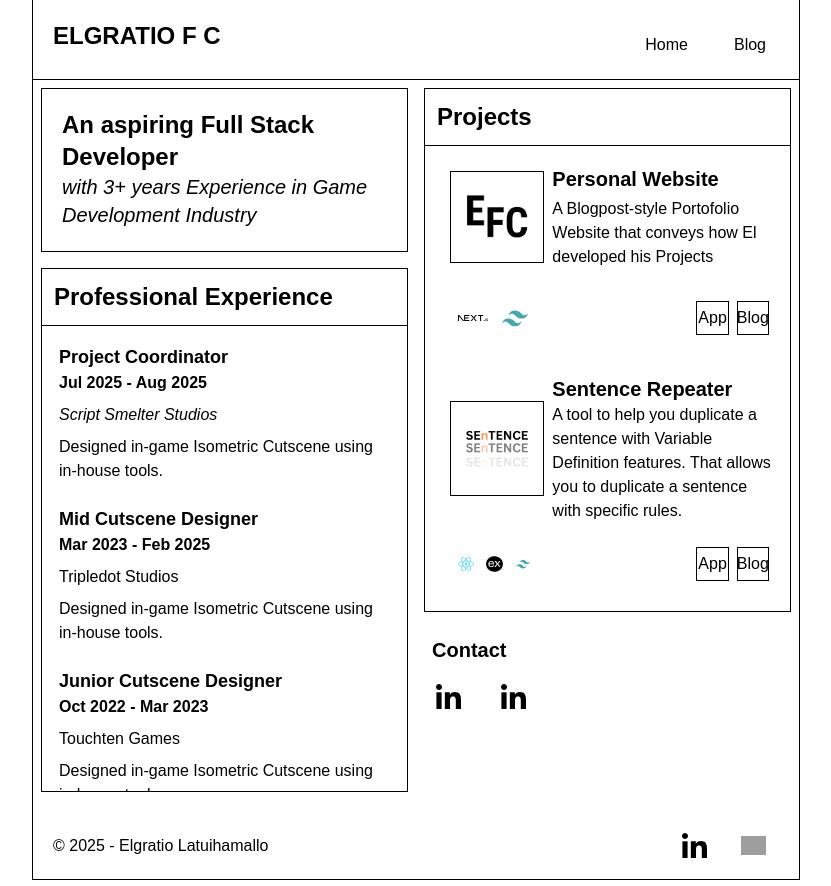
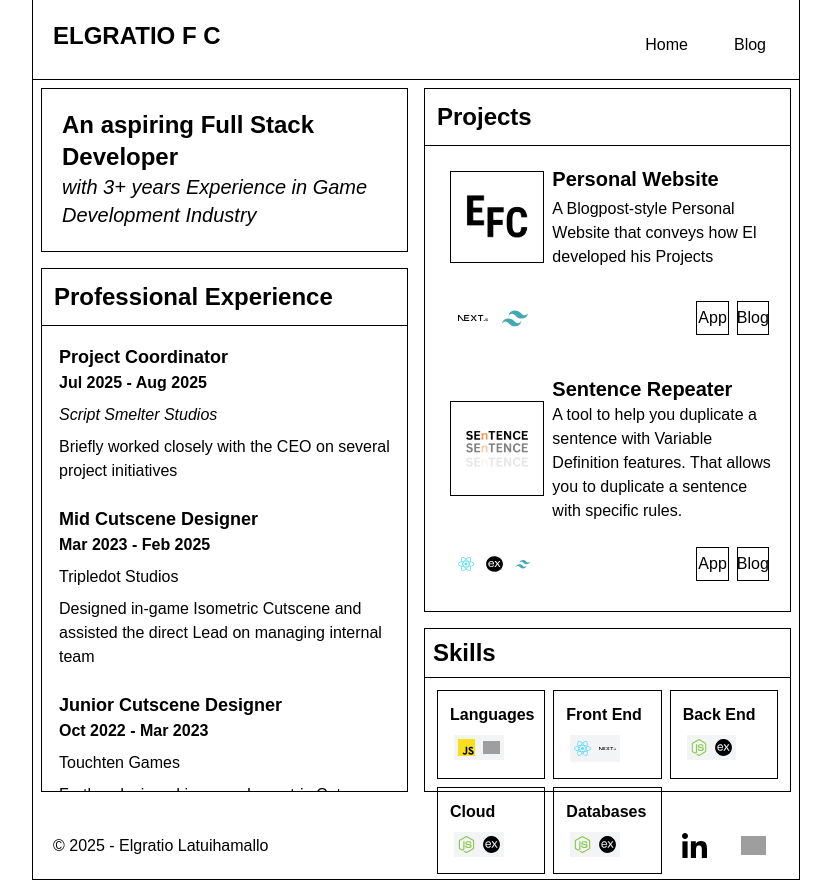
Before and after one commit to akael888/akael888-site, a Next.js app: page / in a window 1280 px wide. Shown: the whole page, without its empty margins (224-1055 px from the left). Built offline with nearby package versions, Linux system fonts and the light colour scheme; grey boxes are pictures that could not be loaded.

Commit message:
feat : Changed the Contact Section into Skills and Added the Skills inside

```diff
--- a/src/app/page.tsx
+++ b/src/app/page.tsx
@@ -2,6 +2,7 @@ import Image from "next/image";
 import Link from "next/link";
 import ProjectCard from "./components/project-card";
 import WorkHistoryCard from "./components/work-card";
+import LogoIMGTemplate from "./components/logo-image-template";
 
 export default function Home() {
   return (
@@ -17,7 +18,9 @@ export default function Home() {
               <p className="text-start text-2xl font-bold">
                 An aspiring Full Stack Developer
               </p>
-              <p className="italic text-xl">with 3+ years Experience in Game Development Industry</p>
+              <p className="italic text-xl">
+                with 3+ years Experience in Game Development Industry
+              </p>
             </div>
           </div>
           <div className="border-1 row-span-3 col-start-1 row-start-2 overflow-hidden flex flex-col">
@@ -29,21 +32,21 @@ export default function Home() {
                 role="Project Coordinator"
                 duration="Jul 2025 - Aug 2025"
                 company="Script Smelter Studios"
-                details="Designed in-game Isometric Cutscene using in-house tools."
+                details="Briefly worked closely with the CEO on several project initiatives"
               />
               <WorkHistoryCard
                 role="Mid Cutscene Designer"
                 duration="Mar 2023 - Feb 2025"
                 company="Tripledot Studios"
                 companyLink="www.linkedin.com/company/tripledot-studios"
-                details="Designed in-game Isometric Cutscene using in-house tools."
+                details="Designed in-game Isometric Cutscene and assisted the direct Lead on managing internal team"
               />
               <WorkHistoryCard
                 role="Junior Cutscene Designer"
                 duration="Oct 2022 - Mar 2023"
                 company="Touchten Games"
                 companyLink="www.linkedin.com/company/touchtengames"
-                details="Designed in-game Isometric Cutscene using in-house tools."
+                details="Further designed in-game Isometric Cutscene for Piper's Pet Cafe"
               />
               <WorkHistoryCard
                 role="Cutscene Designer Intern and Apprentice"
@@ -61,7 +64,7 @@ export default function Home() {
             <div className="flex flex-col p-2 overflow-y-auto flex-1 gap-2 ">
               <ProjectCard
                 name="Personal Website"
-                description="A Blogpost-style Portofolio Website that conveys how El developed his Projects"
+                description="A Blogpost-style Personal Website that conveys how El developed his Projects"
                 logoUrl="/efc-logo.png"
                 techStacks={["/next.svg", "/tailwind-logo.svg"]}
                 appUrl="elgratiofc.vercel.app"
@@ -106,28 +109,140 @@ export default function Home() {
               /> */}
             </div>
           </div>
-          <div className=" col-start-2 row-start-4">
-            <div>
-              <div className="flex justify-start items-center p-2">
-                <h1 className="text-xl font-bold">Contact</h1>
-              </div>
-              <div className="w-full p-3 flex gap-10">
-                <Link href="https://linkedin.com/in/elgratiofc/">
-                  <Image
-                    src="/linkedin-dark.svg"
-                    alt="Linkedin Logo"
+          <div className="border-1 col-start-2 row-start-4">
+            <div className="flex justify-start items-center p-2 border-b-1 overflow-auto">
+              <h1 className="text-2xl font-bold">Skills</h1>
+            </div>
+            <div className="w-full p-3 grid grid-cols-3 grid-row-2 gap-2 overflow-auto">
+              <div className="border-1 p-3 gap-1 flex flex-col">
+                <div>
+                  <p className="font-bold">Languages</p>
+                </div>
+
+                <div className="grid grid-row-2 grid-cols-3 p-1 ">
+                  {/* <Image
+                    src="/javascript-logo.svg"
+                    alt="Github Logo"
                     width={25}
                     height={25}
+                  /> */}
+                  <LogoIMGTemplate
+                    imgPath="/javascript-logo.svg"
+                    imgAlternative="Javascript Logo"
+                    imgWidth={20}
+                    imgHeight={20}
                   />
-                </Link>
-                <Link href="https://linkedin.com/in/elgratiofc/">
-                  <Image
-                    src="/linkedin-dark.svg"
-                    alt="Linkedin Logo"
+                  <LogoIMGTemplate
+                    imgPath="/python-logo.svg"
+                    imgAlternative="Python Logo"
+                    imgWidth={20}
+                    imgHeight={20}
+                  />
+                </div>
+              </div>
+
+              <div className="border-1 p-3 gap-1 flex flex-col">
+                <div>
+                  <p className="font-bold">Front End</p>
+                </div>
+                <div className="grid grid-row-2 grid-cols-3 p-1">
+                  {/* <Image
+                    src="/javascript-logo.svg"
+                    alt="Github Logo"
                     width={25}
                     height={25}
+                  /> */}
+                  <LogoIMGTemplate
+                    imgPath="/react-logo.svg"
+                    imgAlternative="React JS Logo"
+                    imgWidth={20}
+                    imgHeight={20}
                   />
-                </Link>
+                  <LogoIMGTemplate
+                    imgPath="/next.svg"
+                    imgAlternative="Next JS Logo"
+                    imgWidth={20}
+                    imgHeight={20}
+                  />
+                </div>
+              </div>
+
+              <div className="border-1 p-3 gap-1 flex flex-col">
+                <div>
+                  <p className="font-bold">Back End</p>
+                </div>
+                <div className="grid grid-row-2 grid-cols-3 p-1">
+                  {/* <Image
+                    src="/javascript-logo.svg"
+                    alt="Github Logo"
+                    width={25}
+                    height={25}
+                  /> */}
+                  <LogoIMGTemplate
+                    imgPath="/nodejs-logo.svg"
+                    imgAlternative="Node JS Logo"
+                    imgWidth={25}
+                    imgHeight={25}
+                  />
+                  <LogoIMGTemplate
+                    imgPath="/expressjs-logo.svg"
+                    imgAlternative="Express JS Logo"
+                    imgWidth={25}
+                    imgHeight={25}
+                  />
+                </div>
+              </div>
+
+              <div className="border-1 p-3 gap-1 flex flex-col">
+                <div>
+                  <p className="font-bold">Cloud</p>
+                </div>
+                <div className="grid grid-row-2 grid-cols-3 p-1">
+                  {/* <Image
+                    src="/javascript-logo.svg"
+                    alt="Github Logo"
+                    width={25}
+                    height={25}
+                  /> */}
+                  <LogoIMGTemplate
+                    imgPath="/nodejs-logo.svg"
+                    imgAlternative="Node JS Logo"
+                    imgWidth={20}
+                    imgHeight={20}
+                  />
+                  <LogoIMGTemplate
+                    imgPath="/expressjs-logo.svg"
+                    imgAlternative="Express JS Logo"
+                    imgWidth={20}
+                    imgHeight={20}
+                  />
+                </div>
+              </div>
+
+               <div className="border-1 p-3 gap-1 flex flex-col">
+                <div>
+                  <p className="font-bold">Databases</p>
+                </div>
+                <div className="grid grid-row-2 grid-cols-3 p-1">
+                  {/* <Image
+                    src="/javascript-logo.svg"
+                    alt="Github Logo"
+                    width={25}
+                    height={25}
+                  /> */}
+                  <LogoIMGTemplate
+                    imgPath="/nodejs-logo.svg"
+                    imgAlternative="Node JS Logo"
+                    imgWidth={20}
+                    imgHeight={20}
+                  />
+                  <LogoIMGTemplate
+                    imgPath="/expressjs-logo.svg"
+                    imgAlternative="Express JS Logo"
+                    imgWidth={20}
+                    imgHeight={20}
+                  />
+                </div>
               </div>
             </div>
           </div>
```
